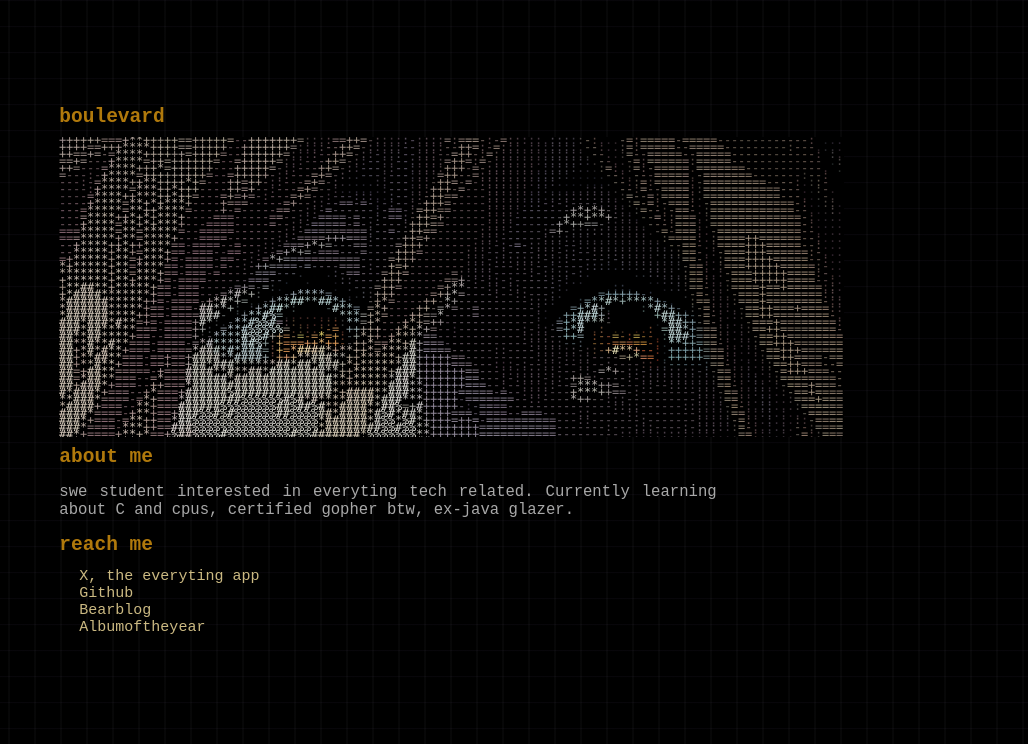
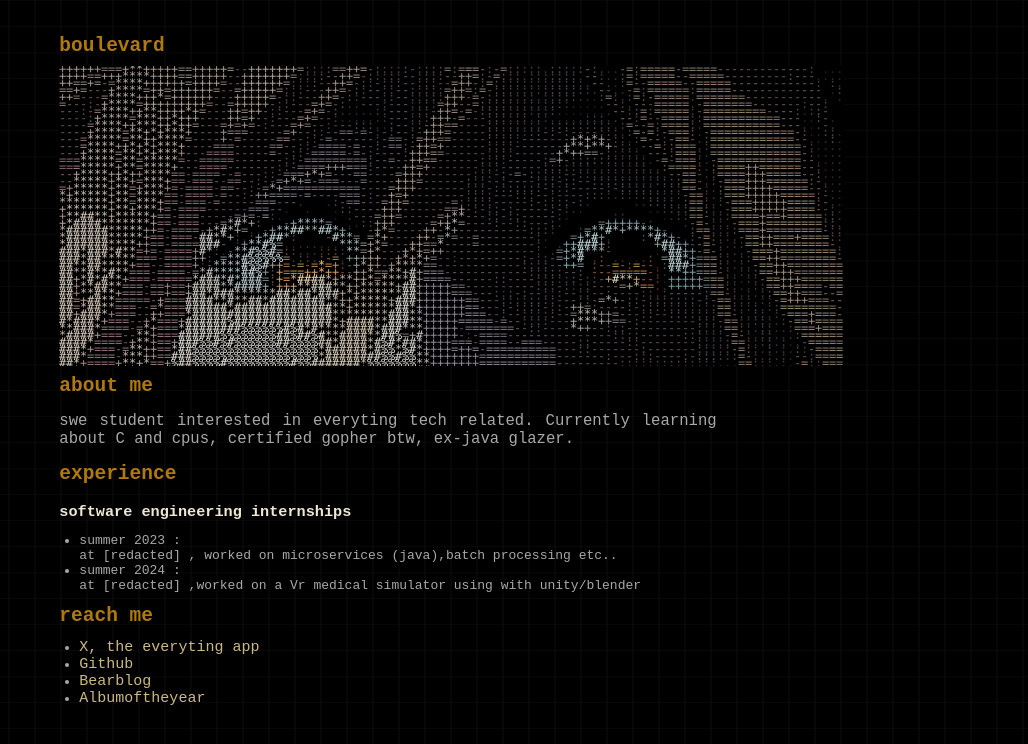
Before and after one commit to unk1ndled/unk1ndled.github.io, a plain HTML site: page index.html in a window 1280 px wide. Shown: the whole page, without its empty margins (252-1280 px from the left). Drawn offline with Linux system fonts and the light colour scheme.

Commit message:
more info

```diff
--- a/index.html
+++ b/index.html
@@ -26,6 +26,25 @@
     </div>
 
     <div class="section">
+      <h2>experience</h2>
+      <h3>software engineering internships</h3>
+      <ul>
+        <li>
+          <div>
+            summer 2023 : <br />
+            at [redacted] , worked on microservices (java),batch processing etc..
+          </div>
+        </li>
+        <li>
+          <div>
+            summer 2024 : <br />
+            at [redacted] ,worked on a Vr medical simulator using with unity/blender
+          </div>
+        </li>
+      </ul>
+    </div>
+
+    <div class="section">
       <h2>reach me</h2>
       <ul>
         <li>
@@ -45,7 +64,5 @@
       </ul>
     </div>
     <!-- <img src="images/artorias.gif"/> -->
-
-
   </body>
 </html>
--- a/styles.css
+++ b/styles.css
@@ -1,9 +1,9 @@
 :root {
   --main-bg-color: #000000;
   --main-text-color: #cbb982;
+  --secondary-text-color: #a8a8a8;
   --section-title-color : #d1900ed7;
-  --secondary-text-color: #a8a8a8;
-
+  --subsection-tc : #eee7d3;
 
   --main-padding: 16px;
 }
@@ -11,12 +11,14 @@
 
 /* grid */
 body {
+
   display: flex;
   align-items: center;
   flex-direction: column;
   justify-content: center;
   font-family: monospace;
   min-height: 90vh;
+  color: var(--secondary-text-color);
   background: var(--main-bg-color);
   background-image: linear-gradient(
       rgba(108, 87, 143, 0.09) 0.01em,
@@ -30,6 +32,10 @@
   color: var(--main-text-color);
 
   text-align: center;
+}
+div{
+  font-size: medium;
+
 }
 
 div.vertical-separator{
@@ -51,6 +57,14 @@
   margin-top: 9px;
   margin-bottom: 9px;
   color: var(--section-title-color);
+  width: 100%;
+  text-align: left;
+}
+
+h3{
+  margin-top: 9px;
+  margin-bottom: 9px;
+  color: var(--subsection-tc);
   width: 100%;
   text-align: left;
 }
```
